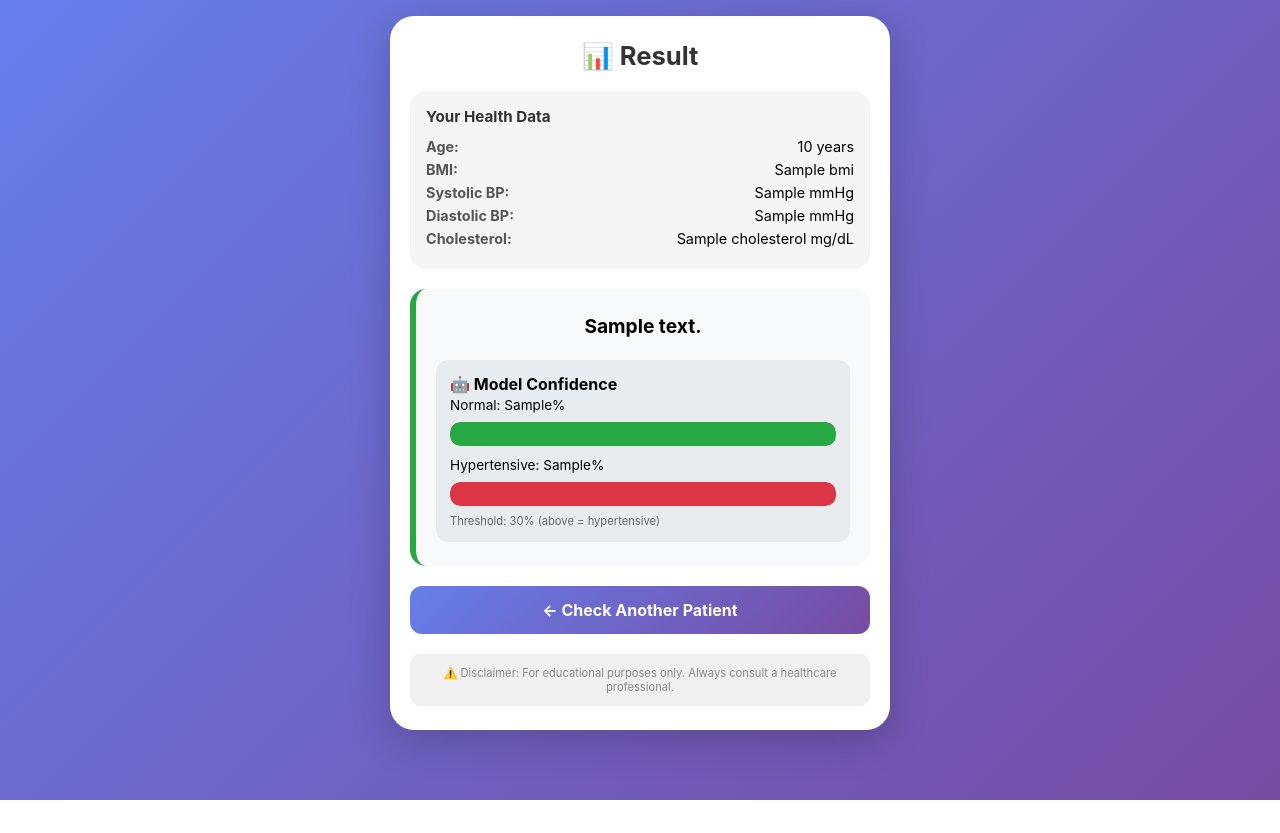
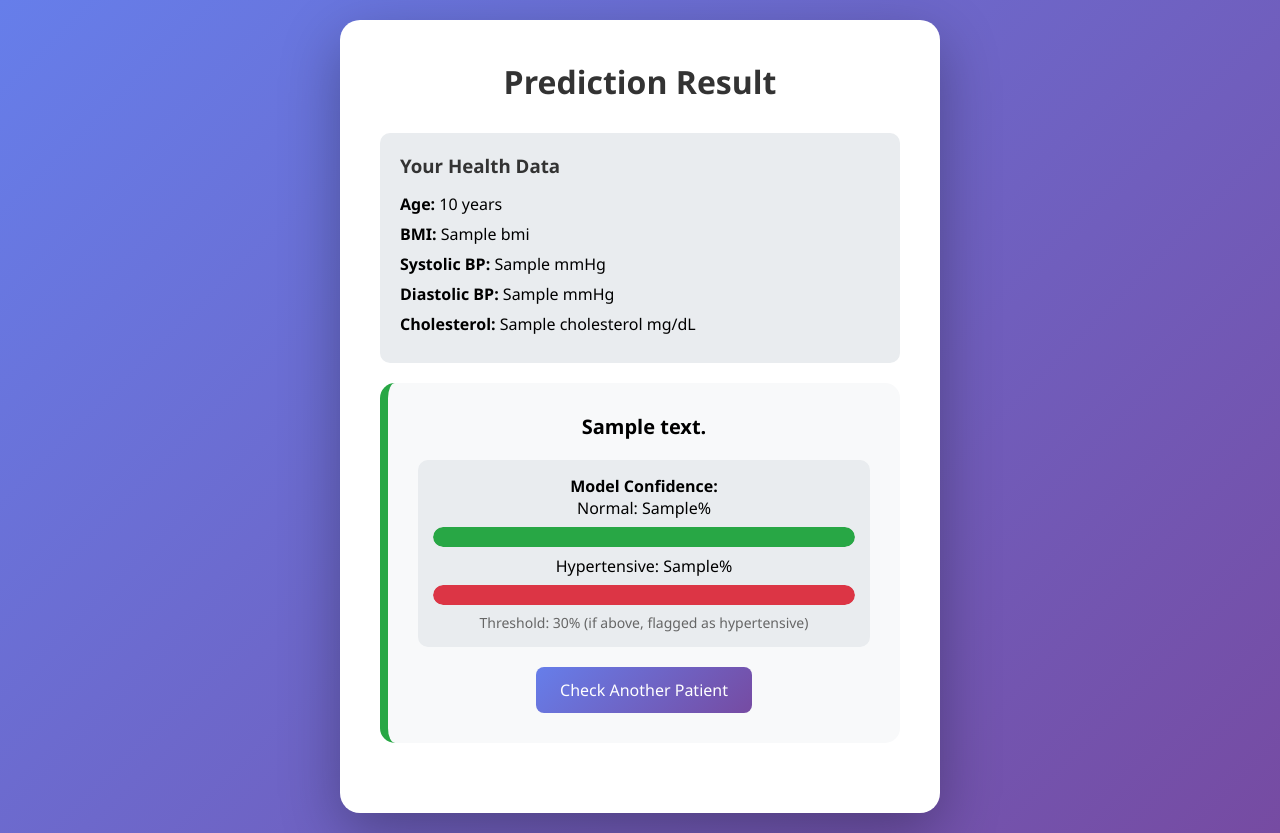
Before and after one commit to Pas-Strings/hypertension-predictor, a Flask app: template templates/result.html in a window 1280 px wide. Before the commit the page ends 800 px from the top, so only its background shows below. Run offline with Flask 3, Linux system fonts and the light colour scheme; the template is opened without the code that fills it: most values are stand-ins (such as "Sample title", 1, 10 or a date in 2020); parts of the project's set-up code (start-up, migrations or seed data) failed here and were passed over.

```diff
--- a/templates/result.html
+++ b/templates/result.html
@@ -2,7 +2,7 @@
 <html lang="en">
 <head>
     <meta charset="UTF-8">
-    <meta name="viewport" content="width=device-width, initial-scale=1.0, user-scalable=yes">
+    <meta name="viewport" content="width=device-width, initial-scale=1.0">
     <title>Prediction Result</title>
     <style>
         * {
@@ -10,199 +10,129 @@
             padding: 0;
             box-sizing: border-box;
         }
-
         body {
-            font-family: -apple-system, BlinkMacSystemFont, 'Segoe UI', Roboto, Helvetica, Arial, sans-serif;
+            font-family: 'Segoe UI', Tahoma, Geneva, Verdana, sans-serif;
             background: linear-gradient(135deg, #667eea 0%, #764ba2 100%);
             min-height: 100vh;
-            padding: 16px;
+            padding: 20px;
         }
-
         .container {
-            max-width: 500px;
+            max-width: 600px;
             margin: 0 auto;
             background: white;
-            border-radius: 24px;
-            padding: 24px 20px;
-            box-shadow: 0 10px 40px rgba(0,0,0,0.2);
+            border-radius: 20px;
+            padding: 40px;
+            box-shadow: 0 20px 60px rgba(0,0,0,0.3);
         }
-
         h1 {
             text-align: center;
+            margin-bottom: 30px;
             color: #333;
-            font-size: 1.6rem;
+        }
+        .result-card {
+            background: #f8f9fa;
+            border-radius: 15px;
+            padding: 30px;
+            text-align: center;
+            margin-bottom: 30px;
+        }
+        .normal {
+            border-left: 8px solid #28a745;
+        }
+        .warning {
+            border-left: 8px solid #dc3545;
+        }
+        .message {
+            font-size: 20px;
+            font-weight: bold;
             margin-bottom: 20px;
         }
-
+        .stage {
+            background: #e9ecef;
+            padding: 15px;
+            border-radius: 10px;
+            margin-top: 20px;
+        }
         .input-summary {
-            background: #f5f5f5;
-            border-radius: 16px;
-            padding: 16px;
+            background: #e9ecef;
+            border-radius: 10px;
+            padding: 20px;
             margin-bottom: 20px;
         }
-
         .input-summary h3 {
-            margin-bottom: 12px;
+            margin-bottom: 15px;
             color: #333;
-            font-size: 0.95rem;
         }
-
         .input-summary p {
-            margin: 6px 0;
-            font-size: 0.9rem;
-            display: flex;
-            justify-content: space-between;
-            flex-wrap: wrap;
+            margin: 8px 0;
         }
-
-        .input-summary strong {
-            color: #555;
-        }
-
-        .result-card {
-            background: #f8f9fa;
-            border-radius: 16px;
-            padding: 24px 20px;
-            text-align: center;
-            margin-bottom: 20px;
-        }
-
-        .normal {
-            border-left: 6px solid #28a745;
-        }
-
-        .warning {
-            border-left: 6px solid #dc3545;
-        }
-
-        .message {
-            font-size: 1.2rem;
-            font-weight: bold;
-            margin-bottom: 20px;
-            line-height: 1.4;
-        }
-
         .probability {
             background: #e9ecef;
-            border-radius: 12px;
-            padding: 14px;
-            margin-top: 16px;
-            text-align: left;
+            border-radius: 10px;
+            padding: 15px;
+            margin-top: 15px;
         }
-
         .prob-bar {
             background: #ddd;
             border-radius: 10px;
-            height: 24px;
+            height: 20px;
             margin: 8px 0;
             overflow: hidden;
         }
-
         .prob-fill-green {
             background: #28a745;
             height: 100%;
             border-radius: 10px;
             color: white;
-            line-height: 24px;
-            padding-left: 10px;
-            font-size: 12px;
-            font-weight: bold;
+            line-height: 20px;
+            padding-left: 8px;
+            font-size: 11px;
         }
-
         .prob-fill-red {
             background: #dc3545;
             height: 100%;
             border-radius: 10px;
             color: white;
-            line-height: 24px;
-            padding-left: 10px;
-            font-size: 12px;
-            font-weight: bold;
+            line-height: 20px;
+            padding-left: 8px;
+            font-size: 11px;
         }
-
-        .stage {
-            background: #e9ecef;
-            padding: 16px;
-            border-radius: 12px;
-            margin-top: 16px;
-            text-align: center;
-        }
-
-        .stage strong {
-            font-size: 1rem;
-        }
-
-        .stage .stage-name {
-            font-size: 1.3rem;
-            font-weight: bold;
-            color: #764ba2;
-            margin-top: 8px;
-        }
-
         .button {
             display: inline-block;
-            width: 100%;
-            padding: 14px;
+            padding: 12px 24px;
             background: linear-gradient(135deg, #667eea 0%, #764ba2 100%);
             color: white;
             text-decoration: none;
-            border-radius: 12px;
-            text-align: center;
-            font-weight: bold;
-            font-size: 1rem;
-            transition: transform 0.2s;
+            border-radius: 8px;
+            margin-top: 20px;
         }
-
-        .button:active {
-            transform: scale(0.98);
+        .button:hover {
+            transform: scale(1.02);
         }
-
-        .disclaimer {
-            margin-top: 20px;
-            padding: 12px;
-            background: #f0f0f0;
-            border-radius: 10px;
-            font-size: 0.7rem;
-            color: #888;
-            text-align: center;
-        }
-
         .small-text {
             color: #666;
-            font-size: 0.7rem;
-            margin-top: 8px;
+            font-size: 14px;
         }
-
-        @media (max-width: 480px) {
-            .container {
-                padding: 20px 16px;
-            }
-
-            h1 {
-                font-size: 1.4rem;
-            }
-
-            .message {
-                font-size: 1rem;
-            }
-
-            .stage .stage-name {
-                font-size: 1.1rem;
-            }
+        .disclaimer {
+            margin-top: 30px;
+            padding: 15px;
+            background: #f0f0f0;
+            border-radius: 8px;
+            font-size: 14px;
         }
     </style>
 </head>
 <body>
     <div class="container">
-        <h1>📊 Result</h1>
+        <h1>Prediction Result</h1>
 
         <div class="input-summary">
             <h3>Your Health Data</h3>
-            <p><strong>Age:</strong> <span>{{ input_data.age }} years</span></p>
-            <p><strong>BMI:</strong> <span>{{ input_data.bmi }}</span></p>
-            <p><strong>Systolic BP:</strong> <span>{{ input_data.systolic_bp }} mmHg</span></p>
-            <p><strong>Diastolic BP:</strong> <span>{{ input_data.diastolic_bp }} mmHg</span></p>
-            <p><strong>Cholesterol:</strong> <span>{{ input_data.cholesterol }} mg/dL</span></p>
+            <p><strong>Age:</strong> {{ input_data.age }} years</p>
+            <p><strong>BMI:</strong> {{ input_data.bmi }}</p>
+            <p><strong>Systolic BP:</strong> {{ input_data.systolic_bp }} mmHg</p>
+            <p><strong>Diastolic BP:</strong> {{ input_data.diastolic_bp }} mmHg</p>
+            <p><strong>Cholesterol:</strong> {{ input_data.cholesterol }} mg/dL</p>
         </div>
 
         <div class="result-card {% if result.hypertensive %}warning{% else %}normal{% endif %}">
@@ -211,36 +141,41 @@
             </div>
 
             <div class="probability">
-                <strong>🤖 Model Confidence</strong><br>
-                <span style="font-size: 0.85rem;">Normal: {{ result.prob_normal }}%</span>
+                <strong>Model Confidence:</strong><br>
+                Normal: {{ result.prob_normal }}%<br>
                 <div class="prob-bar">
                     <div class="prob-fill-green" style="width: {{ result.prob_normal }}%;">
-                        {% if result.prob_normal > 15 %}{{ result.prob_normal }}%{% endif %}
+                        {% if result.prob_normal > 10 %}{{ result.prob_normal }}%{% endif %}
                     </div>
                 </div>
 
-                <span style="font-size: 0.85rem;">Hypertensive: {{ result.prob_hypertensive }}%</span>
+                Hypertensive: {{ result.prob_hypertensive }}%<br>
                 <div class="prob-bar">
                     <div class="prob-fill-red" style="width: {{ result.prob_hypertensive }}%;">
-                        {% if result.prob_hypertensive > 15 %}{{ result.prob_hypertensive }}%{% endif %}
+                        {% if result.prob_hypertensive > 10 %}{{ result.prob_hypertensive }}%{% endif %}
                     </div>
                 </div>
-                <div class="small-text">Threshold: 30% (above = hypertensive)</div>
+                <div class="small-text">Threshold: 30% (if above, flagged as hypertensive)</div>
             </div>
-
-            {% if result.hypertensive and result.stage_display %}
+          <!--
+            {% if result.hypertensive %}
                 <div class="stage">
-                    <strong>📋 Classification</strong>
-                    <div class="stage-name">{{ result.stage_display }}</div>
+                    <strong>Classification:</strong> {{ result.stage_name }}
+                    <br><br>
+                    <small>Code: {{ result.stage_code }}</small>
                 </div>
             {% endif %}
         </div>
+        -->
 
-        <a href="/" class="button">← Check Another Patient</a>
-
+        <div style="text-align: center;">
+            <a href="/" class="button">Check Another Patient</a>
+        </div>
+        <!--
         <div class="disclaimer">
-            ⚠️ Disclaimer: For educational purposes only. Always consult a healthcare professional.
+            <p>Disclaimer: This is a machine learning prediction tool for educational purposes. Always consult a qualified healthcare professional for medical advice.</p>
         </div>
+    -->
     </div>
 </body>
 </html>
```
Also changed, not shown: templates/index.html (+28 -95 lines).
